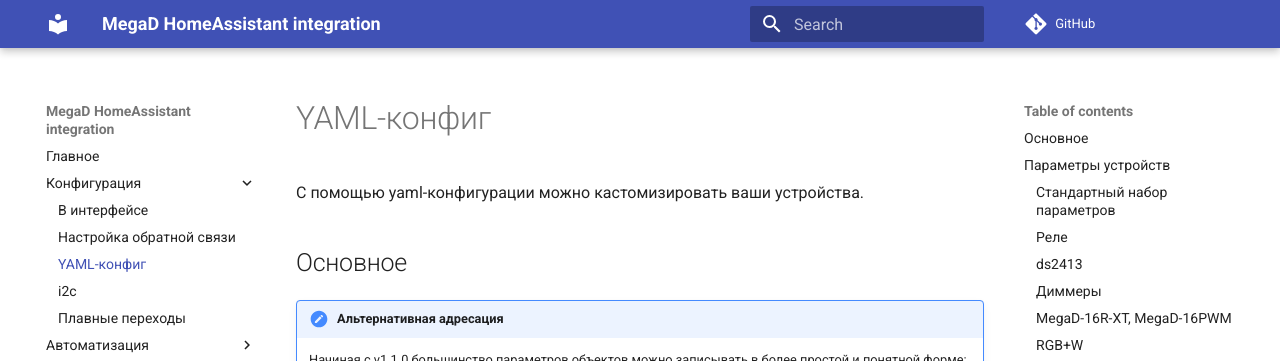
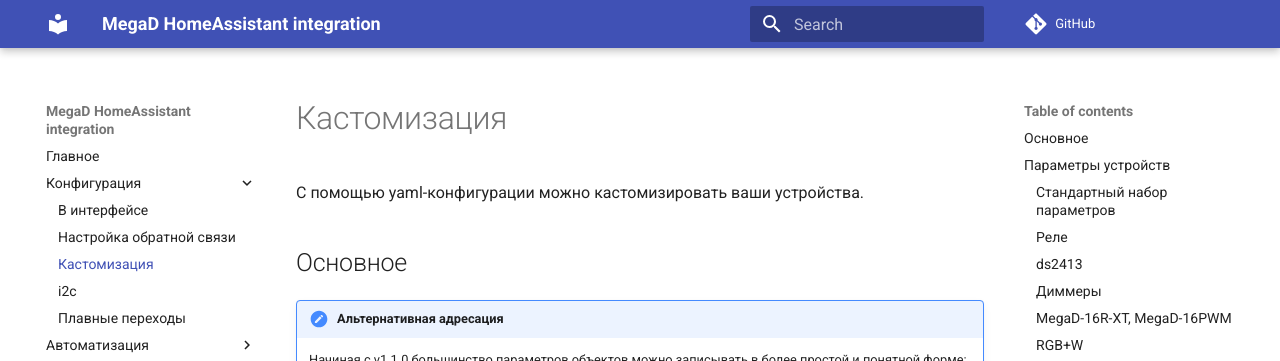
Before and after one commit to andvikt/mega_hacs, an MkDocs documentation site: the page built from docs/yaml.md, in a window 1280 px wide and 900 px high. Shown: the top 361 px of the window. Built offline with MkDocs 1.6.1 and Material for MkDocs 9.7.7, drawn with Linux system fonts in a browser that asks for light colours; comment, search, counter and statistics services are not loaded; some of the changed lines change nothing that is shown.

Commit message:
new config adressation

```diff
--- a/mkdocs.yml
+++ b/mkdocs.yml
@@ -22,7 +22,7 @@
   - Конфигурация:
     - В интерфейсе: settings.md
     - Настройка обратной связи: http.md
-    - YAML-конфиг: yaml.md
+    - Кастомизация: yaml.md
     - i2c: i2c.md
     - Плавные переходы: smooth.md
   - Автоматизация:
```
